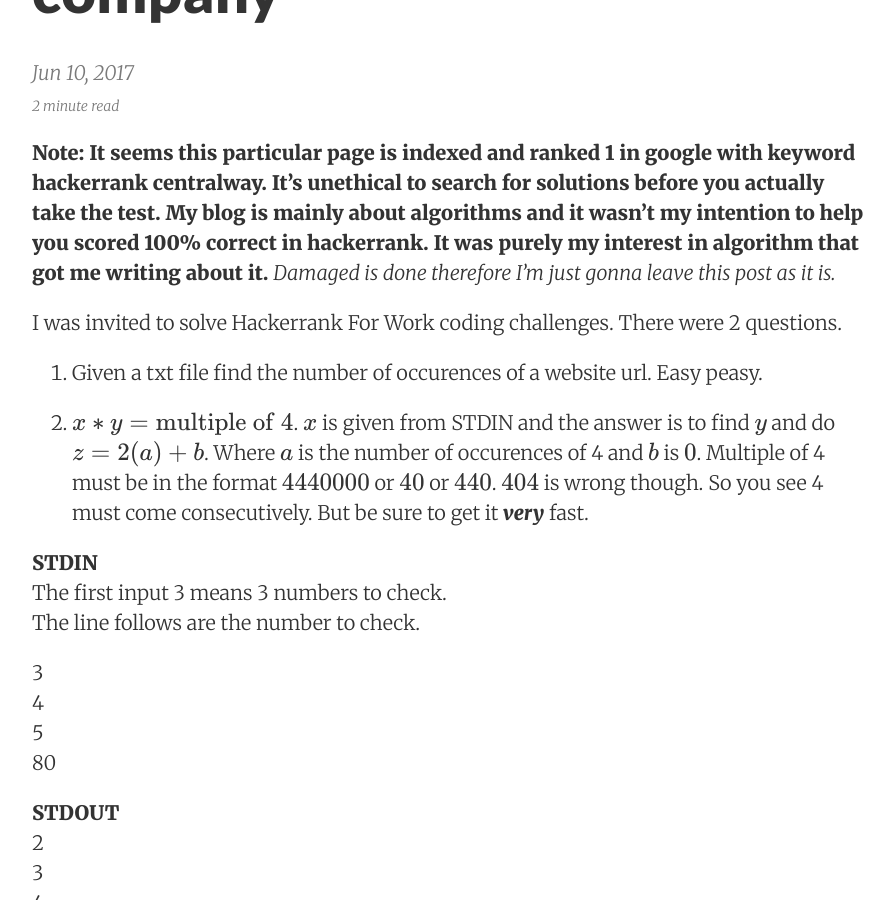
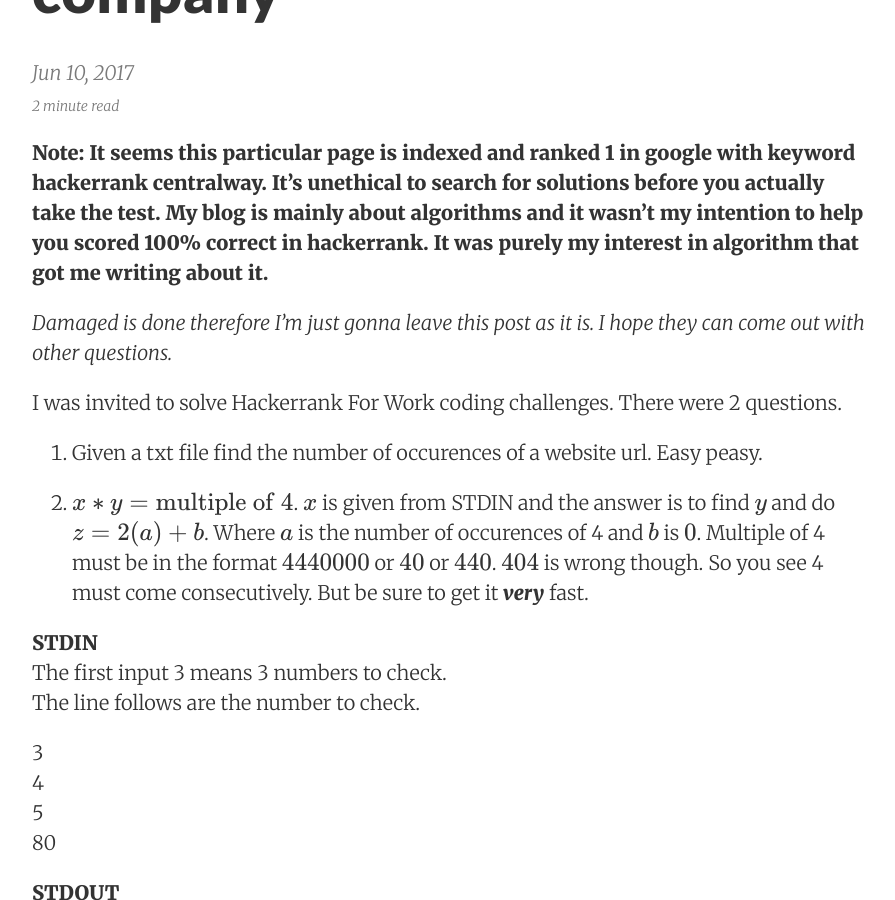
Before and after one commit to farhah/blog, a Jekyll site: the page built from _posts/2017-06-10-Interview-Questions-at-Centralway-Numbrs.md, in a window 1280 px wide and 900 px high, scrolled down 319 px. Shown: the whole window, without its empty margins (188-1083 px from the left). Built offline with Jekyll 4.4.1, drawn with Linux system fonts in a browser that asks for light colours; formulas are drawn with MathJax 3; comment, search, counter and statistics services are not loaded.

Commit message:
Create 2017-06-10-Interview-Questions-at-Centralway-Numbrs.md

```diff
--- a/_posts/2017-06-10-Interview-Questions-at-Centralway-Numbrs.md
+++ b/_posts/2017-06-10-Interview-Questions-at-Centralway-Numbrs.md
@@ -5,7 +5,11 @@ date:       2017-06-10GMT+8 09:47:00
 summary:    Interview questions
 categories: [algorithms]
 ---
-**Note: It seems this particular page is indexed and ranked 1 in google with keyword hackerrank centralway. It's unethical to search for solutions before you actually take the test. My blog is mainly about algorithms and it wasn't my intention to help you scored 100% correct in hackerrank. It was purely my interest in algorithm that got me writing about it.** *Damaged is done therefore I'm just gonna leave this post as it is.*
+**Note: It seems this particular page is indexed and ranked 1 in google with keyword hackerrank centralway. It's unethical to search for solutions before you actually take the test. My blog is mainly about algorithms and it wasn't my intention to help you scored 100% correct in hackerrank. It was purely my interest in algorithm that got me writing about it.**
+
+*Damaged is done therefore I'm just gonna leave this post as it is. I hope they can come out with other questions.*
+
+
 
 I was invited to solve Hackerrank For Work coding challenges. There were 2 questions.
 
```
